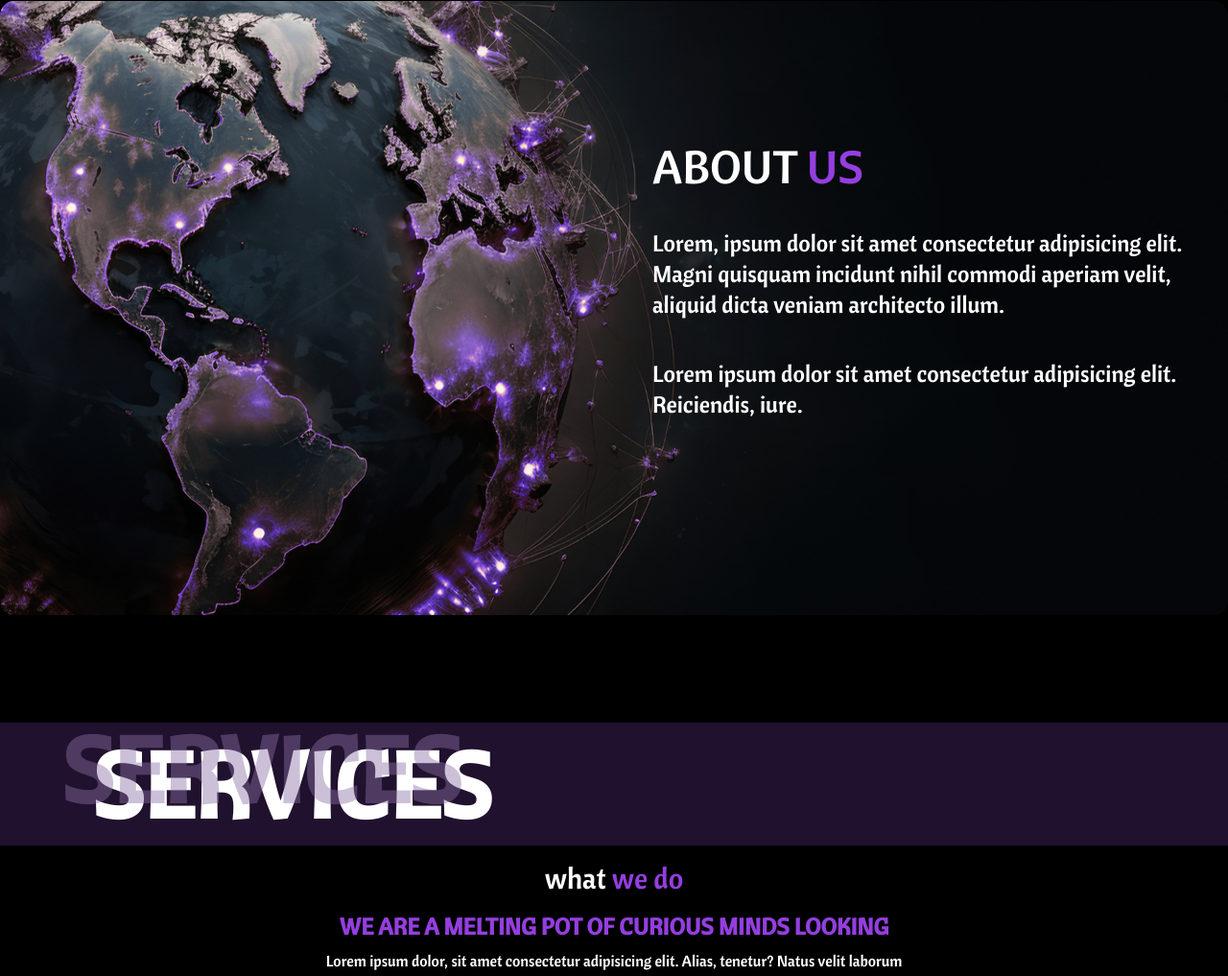
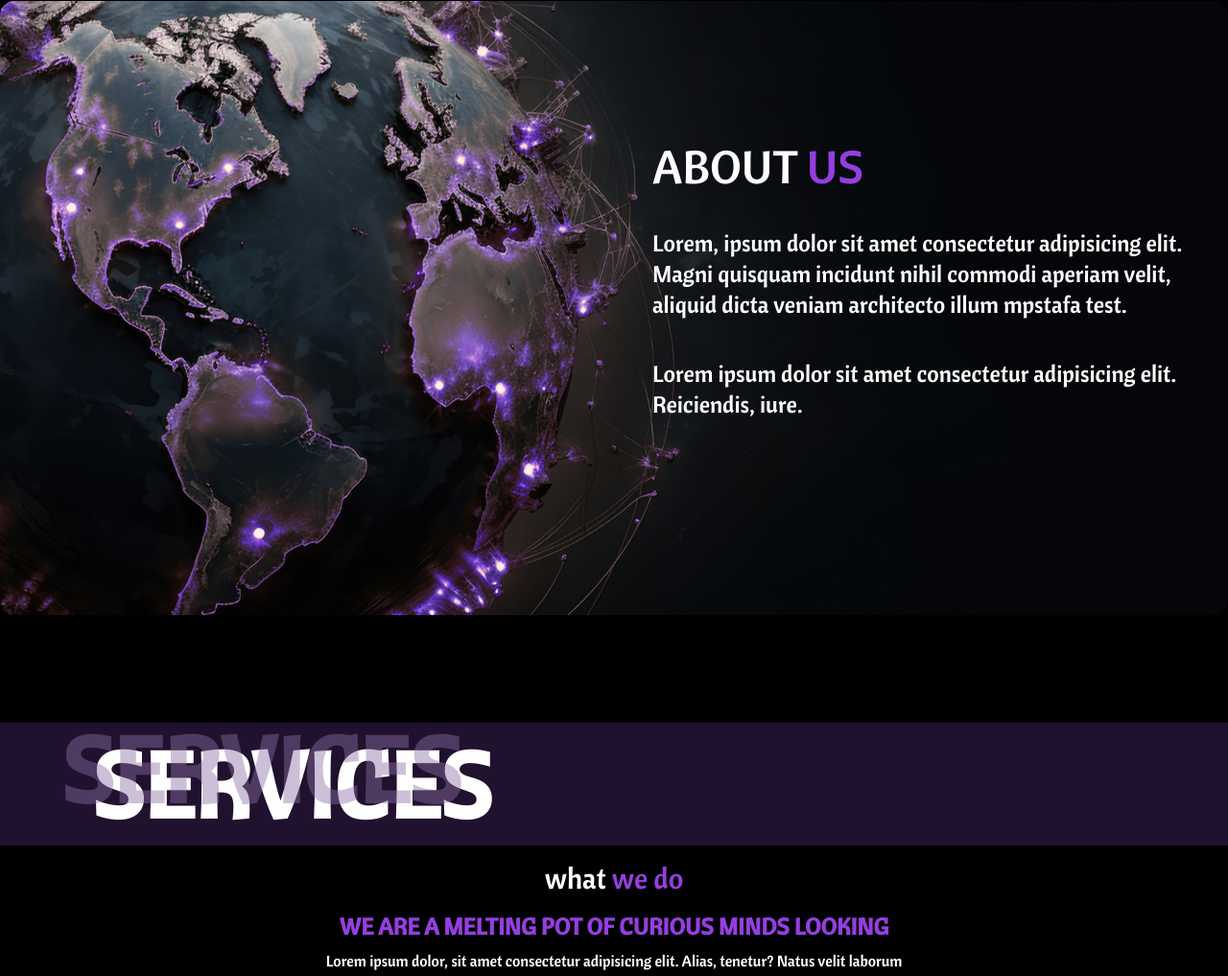
Before and after one commit to Mostafa-Elameer/Grand-Trust, a website: page src/index.html in a window 1280 px wide. Shown: the part 799-1816 px from the top of the page at 96% size. Drawn offline with nearby package versions, Linux system fonts and the light colour scheme; grey boxes are pictures that could not be loaded.

Commit message:
Update index.html

```diff
--- a/src/index.html
+++ b/src/index.html
@@ -213,7 +213,7 @@
               <p class="text-2xl py-5 hidden-element">
                 Lorem, ipsum dolor sit amet consectetur adipisicing elit. Magni
                 quisquam incidunt nihil commodi aperiam velit, aliquid dicta
-                veniam architecto illum.
+                veniam architecto illum mpstafa test.
               </p>
 
               <p class="text-2xl py-5 hidden-element">
```
